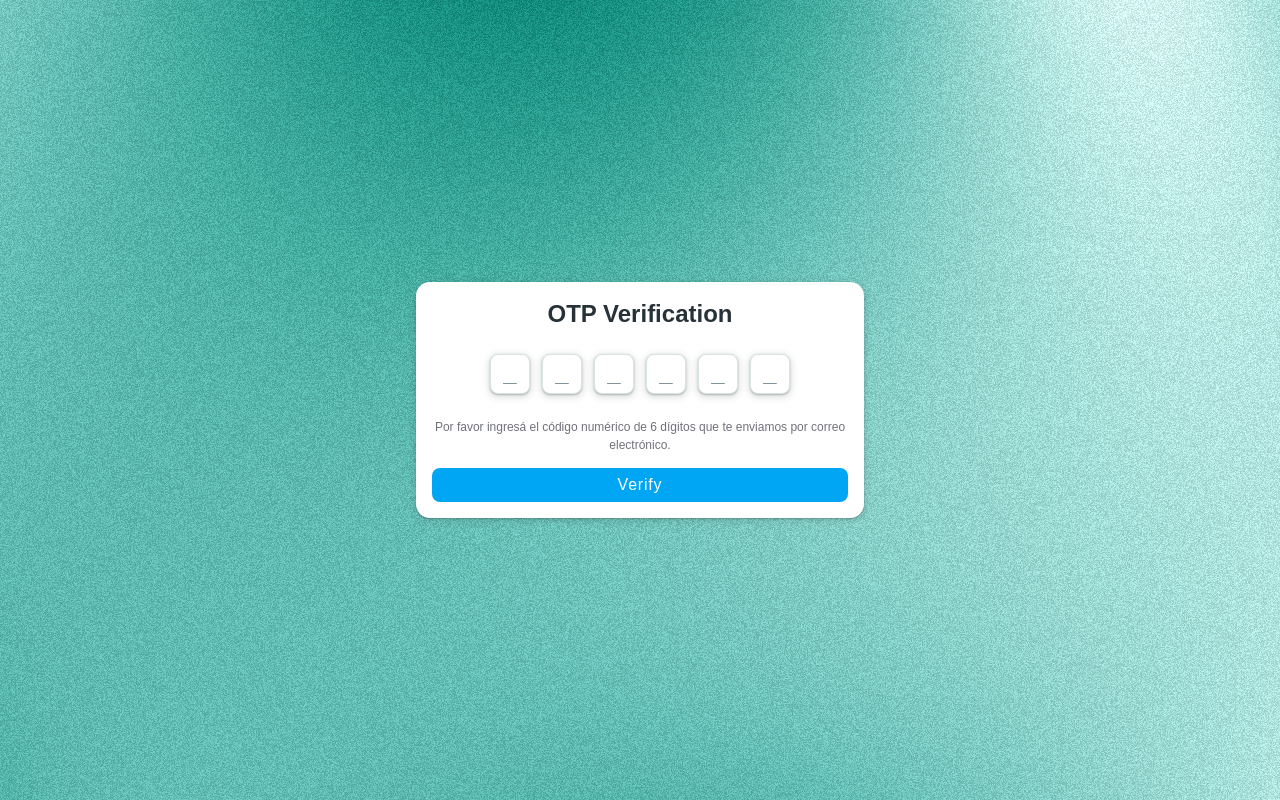
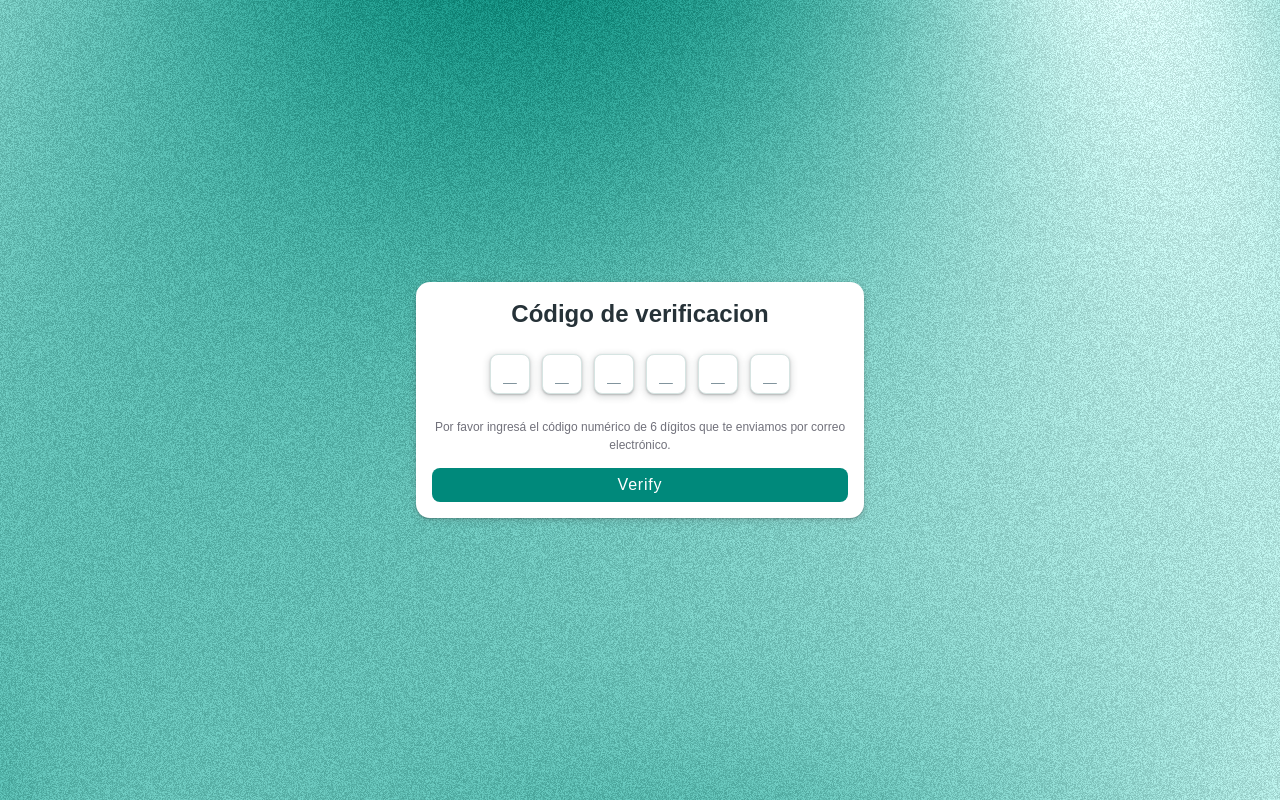
Before and after one commit to gabarhdz/mentrasFrontend, a React (Vite) app: page /auth-code in a window 1280 px wide. Built offline with nearby package versions, Linux system fonts and the light colour scheme.

Commit message:
set code input

```diff
--- a/src/components/auth-code/AuthCode.tsx
+++ b/src/components/auth-code/AuthCode.tsx
@@ -1,6 +1,6 @@
 import { useRef, useState } from 'react'
 import type { ChangeEvent, ClipboardEvent, KeyboardEvent } from 'react'
-
+import { buildBackendUrl } from '@/lib/utils'
 const otpLength = 6
 
 const AuthCodeCard = () => {
@@ -80,6 +80,23 @@ const AuthCodeCard = () => {
     focusInput(nextFocusIndex)
   }
 
+  const handleSubmit = async (event: React.FormEvent<HTMLButtonElement>) => {
+    event.preventDefault()
+    const verificationCode = otp.join('')
+    const formData = new FormData()
+    formData.append('code', verificationCode)
+    try {
+      const response = await fetch(buildBackendUrl('/api/user/activate-email/' + localStorage.getItem('idUser')+"/"), {
+              method: 'POST',
+              body: formData,
+            })
+            console.log(response)
+
+    } catch (error) {
+      console.error('Error al verificar el código:', error)
+    }
+  }
+
   return (
     <>
       <div
@@ -88,7 +105,7 @@ const AuthCodeCard = () => {
         <div
           className="relative flex flex-col items-center justify-center overflow-hidden rounded-xl bg-white p-4 [box-shadow:var(--shadow)]"
         >
-          <h6 className="text-2xl font-bold">OTP Verification</h6>
+          <h6 className="text-2xl font-bold">Código de verificacion</h6>
 
           <div
             className="my-6 flex w-full items-center justify-center gap-3"
@@ -124,7 +141,8 @@ const AuthCodeCard = () => {
 
           <button
             type="button"
-            className="mt-[14px] w-full rounded-md border border-solid border-transparent bg-sky-500 px-4 py-1 text-base font-medium tracking-wider text-white transition-colors duration-200 hover:bg-sky-600/80"
+                onClick={handleSubmit}
+            className="mt-[14px] w-full rounded-md border border-solid border-transparent bg-primary px-4 py-1 text-base font-medium tracking-wider text-white transition-colors duration-200 hover:bg-sky-600/80"
           >
             Verify
           </button>
--- a/src/components/auth/AuthForm.tsx
+++ b/src/components/auth/AuthForm.tsx
@@ -113,6 +113,7 @@ const AuthForm = () => {
         method: 'POST',
         body: formData,
       })
+      const data = await response.json()
 
       if (!response.ok) {
         let errorMessage = 'No se pudo crear el usuario.'
@@ -138,6 +139,8 @@ const AuthForm = () => {
         message: 'Usuario creado correctamente.',
       })
       resetSignupFields()
+      localStorage.setItem('idUser', data.id)
+      window.location.href = '/auth-code'
     } catch (error) {
       setFeedback({
         type: 'error',
@@ -149,7 +152,7 @@ const AuthForm = () => {
   }
 
   return (
-    <div className="relative z-10 mx-auto max-w-2xl min-h-[44rem] overflow-hidden rounded-lg border border-border bg-card p-8 shadow-md before:absolute before:-z-10 before:h-24 before:w-24 before:rounded-full before:bg-primary/30 before:blur-2xl after:absolute after:top-24 after:-right-12 after:-z-10 after:h-32 after:w-32 after:rounded-full after:bg-primary/25 after:blur-xl">
+    <div className="relative z-10 mx-auto max-w-2xl min-h-[44rem] overflow-hidden rounded-lg border border-border bg-card p-8 shadow-md before:absolute before:-left-10 before:-top-10 before:-z-10 before:h-56 before:w-56 before:rounded-full before:bg-primary/50 before:blur-3xl after:absolute after:top-16 after:-right-20 after:-z-10 after:h-64 after:w-64 after:rounded-full after:bg-primary/25 after:blur-3xl">
       <h2 className="mb-6 text-2xl font-bold text-foreground">
         {isLogin ? 'Inicia sesion en Mentras' : 'Crea tu cuenta en Mentras'}
       </h2>
```
